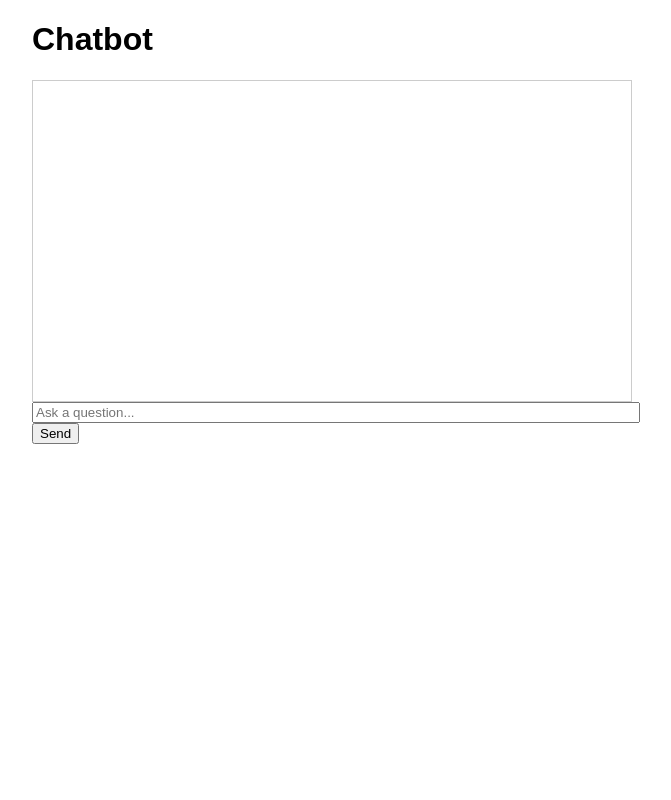
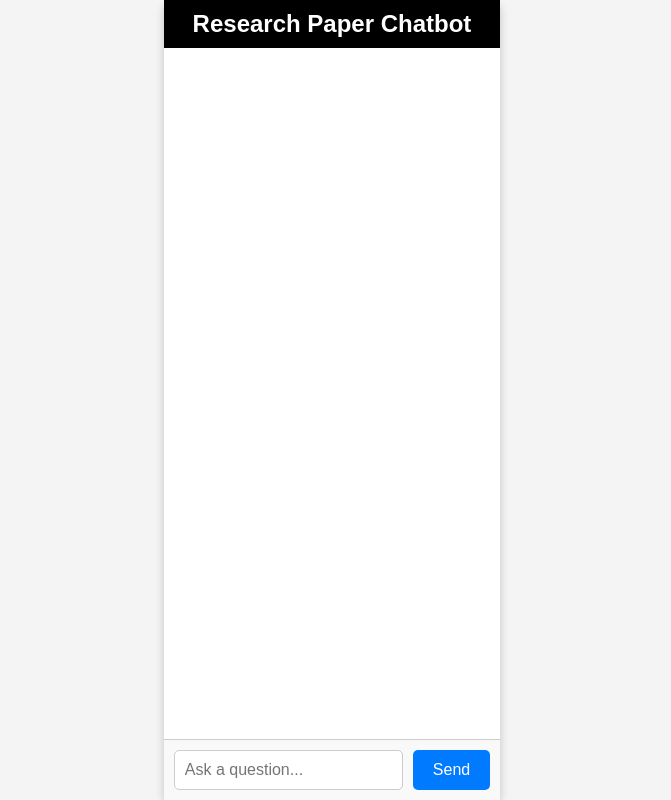
Before and after one commit to manisha-goyal/research-paper-rag-chatbot, a Flask app: page / in a window 1280 px wide. Shown: the whole page, without its empty margins (308-979 px from the left). Run offline with Flask 3, Linux system fonts and the light colour scheme.

Commit message:
Updated frontend

```diff
--- a/stateful-bot.py
+++ b/stateful-bot.py
@@ -24,11 +24,14 @@ def ask():
     data = request.json
     question = data.get("question")
 
-    res = qa({"question": question, "chat_history": chat_history})
-    history = (res["question"], res["answer"])
-    chat_history.append(history)
+    try:
+        res = qa({"question": question, "chat_history": chat_history})
+        history = (res["question"], res["answer"])
+        chat_history.append(history)
 
-    return jsonify(res)
+        return jsonify(res)
+    except Exception as e:
+        return jsonify({"error": str(e)}), 500
 
 if __name__ == "__main__":
 
--- a/templates/index.html
+++ b/templates/index.html
@@ -5,43 +5,180 @@
     <meta name="viewport" content="width=device-width, initial-scale=1.0">
     <title>Chatbot</title>
     <style>
-        body { font-family: Arial, sans-serif; }
-        #chat { max-width: 600px; margin: auto; }
-        #messages { border: 1px solid #ccc; padding: 10px; height: 300px; overflow-y: scroll; }
-        #input { width: 100%; }
+        body {
+            font-family: Arial, sans-serif;
+            background-color: #f4f4f4;
+            margin: 0;
+            padding: 0;
+            display: flex;
+            justify-content: center;
+            align-items: center;
+            height: 100vh;
+        }
+
+        #chat {
+            display: flex;
+            flex-direction: column;
+            height: 100vh; /* Ensure the chat occupies the full viewport */
+            max-width: 600px;
+            margin: auto;
+            background: white;
+            border-radius: 8px;
+            box-shadow: 0 4px 10px rgba(0, 0, 0, 0.2);
+        }
+
+        #chat-header {
+            background-color: #000000;
+            color: white;
+            text-align: center;
+            padding: 10px;
+            font-size: 1.5em;
+            font-weight: bold;
+            flex-shrink: 0; /* Ensure it does not shrink when resizing */
+        }
+
+        #messages {
+            flex: 1; /* Take up remaining space */
+            padding: 10px;
+            overflow-y: auto; /* Enable scrolling */
+            display: flex;
+            flex-direction: column;
+            gap: 10px;
+        }
+
+        .message {
+            max-width: 70%;
+            padding: 10px 15px;
+            border-radius: 20px;
+            font-size: 0.9em;
+            word-wrap: break-word;
+        }
+
+        .user {
+            background-color: #d1e7dd;
+            align-self: flex-end;
+        }
+
+        .bot {
+            background-color: #dbc1c3;
+            align-self: flex-start;
+        }
+
+        .loading {
+            font-style: italic;
+            color: gray;
+        }
+
+        #input-container {
+            display: flex;
+            gap: 10px;
+            padding: 10px;
+            border-top: 1px solid #ccc;
+            background-color: #f9f9f9;
+            flex-shrink: 0; /* Prevent shrinking */
+        }
+
+        #input {
+            flex: 1;
+            padding: 10px;
+            border: 1px solid #ccc;
+            border-radius: 5px;
+            font-size: 1em;
+        }
+
+        button {
+            padding: 10px 20px;
+            border: none;
+            background-color: #007bff;
+            color: white;
+            border-radius: 5px;
+            cursor: pointer;
+            font-size: 1em;
+        }
+
+        button:hover {
+            background-color: #0056b3;
+        }
+
+        button:disabled {
+            background-color: #ccc;
+            cursor: not-allowed;
+        }
     </style>
 </head>
 <body>
     <div id="chat">
-        <h1>Chatbot</h1>
-        <div id="messages"></div>
-        <input type="text" id="input" placeholder="Ask a question..." />
-        <button onclick="sendMessage()">Send</button>
+        <div id="chat-header">Research Paper Chatbot</div>
+        <div id="messages" aria-live="polite"></div>
+        <div id="input-container">
+            <input
+                type="text"
+                id="input"
+                placeholder="Ask a question..."
+                aria-label="Type your question here"
+                onkeypress="handleKeyPress(event)"
+            />
+            <button id="send-button" onclick="sendMessage()">Send</button>
+        </div>
     </div>
+
     <script>
         let chatHistory = [];
 
         function sendMessage() {
             const input = document.getElementById('input');
-            const question = input.value;
+            const sendButton = document.getElementById('send-button');
+            const question = input.value.trim();
+
+            if (!question) return;
+
             input.value = '';
+            sendButton.disabled = true;
 
-            const messageDiv = document.createElement('div');
-            messageDiv.textContent = 'You: ' + question;
-            document.getElementById('messages').appendChild(messageDiv);
+            appendMessage(question, 'user');
+
+            const loadingMessage = appendMessage('Bot is typing...', 'bot loading');
 
             fetch('/ask', {
                 method: 'POST',
                 headers: { 'Content-Type': 'application/json' },
                 body: JSON.stringify({ question: question, chat_history: chatHistory })
             })
-            .then(response => response.json())
-            .then(data => {
-                const answerDiv = document.createElement('div');
-                answerDiv.textContent = 'Bot: ' + data.answer;
-                document.getElementById('messages').appendChild(answerDiv);
-                chatHistory.push({ question: question, answer: data.answer });
-            });
+                .then(response => response.json())
+                .then(data => {
+                    loadingMessage.remove();
+                    appendMessage(data.answer, 'bot');
+                    chatHistory.push({ question: question, answer: data.answer });
+                })
+                .catch(error => {
+                    loadingMessage.remove();
+                    appendMessage('Error: Unable to fetch response. Please try again.', 'bot');
+                    console.error('Error:', error);
+                })
+                .finally(() => {
+                    sendButton.disabled = false;
+                    scrollToBottom();
+                });
+        }
+
+        function appendMessage(text, className) {
+            const messageDiv = document.createElement('div');
+            messageDiv.className = 'message ' + className;
+            messageDiv.textContent = text;
+            document.getElementById('messages').appendChild(messageDiv);
+            scrollToBottom();
+            return messageDiv;
+        }
+
+        function scrollToBottom() {
+            const messages = document.getElementById('messages');
+            messages.scrollTop = messages.scrollHeight;
+        }
+
+        function handleKeyPress(event) {
+            if (event.key === 'Enter') {
+                sendMessage();
+            }
         }
     </script>
 </body>
```
